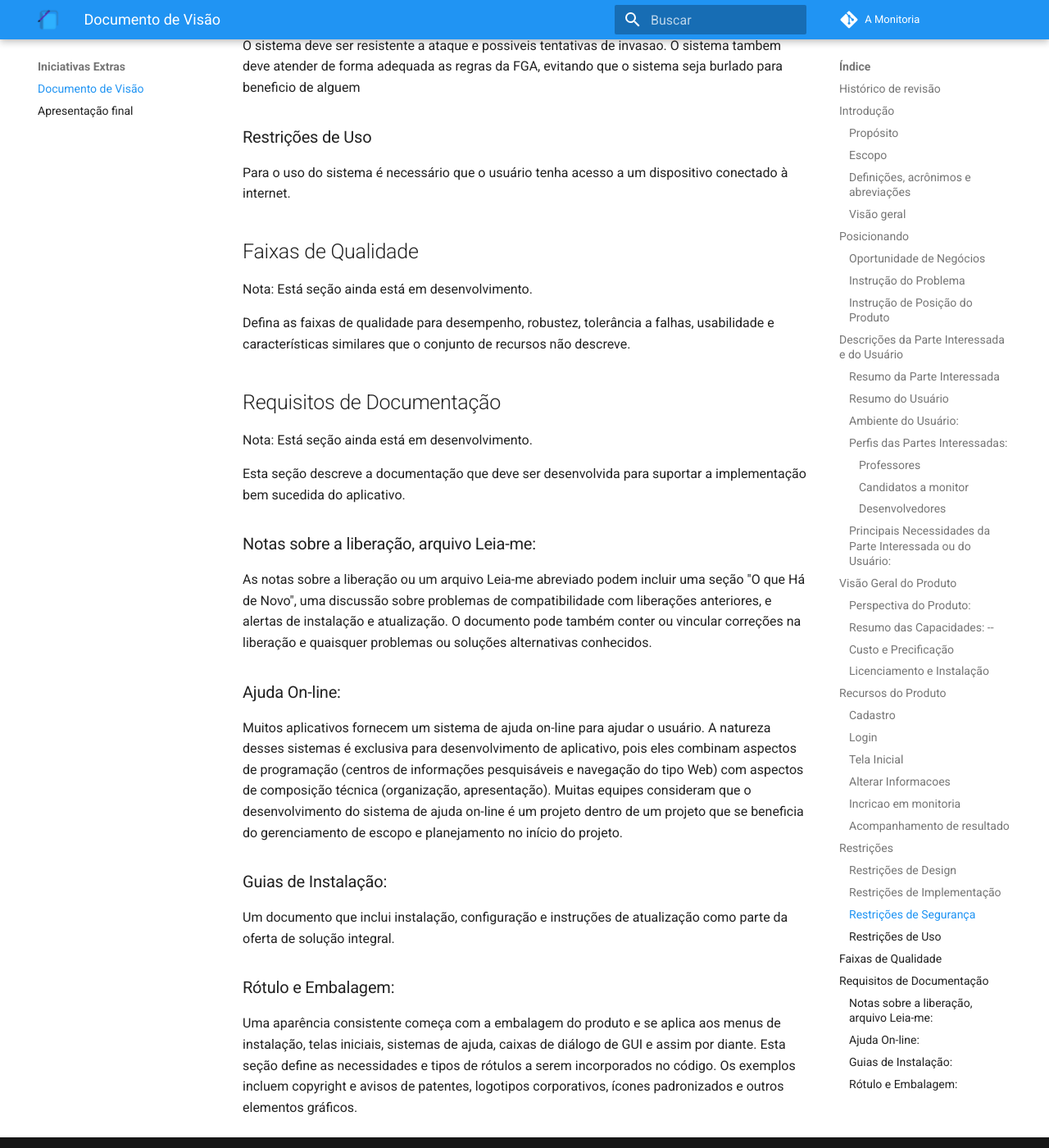
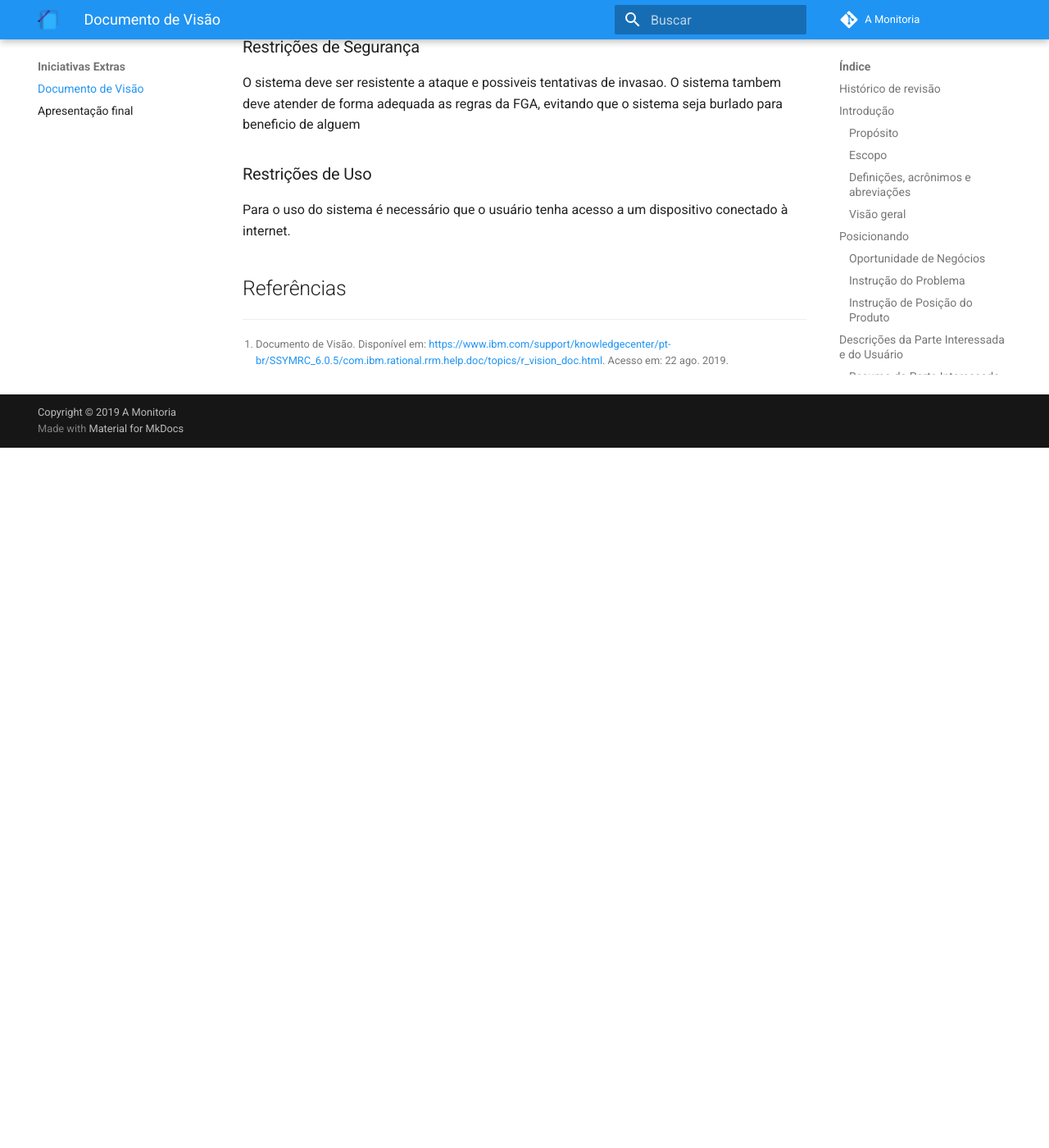
Before and after one commit to 2019-2-arquitetura-desenho/wiki, an MkDocs documentation site: the page built from docs/extras/documento_visao.md, in a window 1280 px wide and 1400 px high, scrolled down 7289 px. Shown: the whole window at 82% size. Built offline with MkDocs 1.6.1 and Material for MkDocs 9.7.7, drawn with Linux system fonts in a browser that asks for light colours; comment, search, counter and statistics services are not loaded; old or Windows-style settings are respelled for this version of MkDocs; after the commit the page ends 7835 px from its top, so only the background shows below that; some of the changed text lies outside the part shown.

Commit message:
Adding references

```diff
--- a/docs/extras/documento_visao.md
+++ b/docs/extras/documento_visao.md
@@ -6,6 +6,7 @@
 |:----:|:------:|:---------:|:--------:|
 | 22/08/19 | 0.1 | Adição do template | [Lieverton Silva](https://github.com/lievertom) e  [Welison Regis](https://github.com/WelisonR) |
 | 22/08/19 | 0.2 | Desenvolvimento do template | [Andre Pinto](https://github.com/andrelucax) e  [Leonardo Medeiros](https://github.com/leomedeiros1) |
+| 19/11/19 | 0.3 | Adicao das referencias | [Andre Pinto](https://github.com/andrelucax) e  [Leonardo Medeiros](https://github.com/leomedeiros1) |
 
 ## Introdução
 
@@ -169,23 +170,6 @@ O sistema deve ser resistente a ataque e possiveis tentativas de invasao. O sist
 ### Restrições de Uso
 Para o uso do sistema é necessário que o usuário tenha acesso a um dispositivo conectado à internet.
 
+## Referências
 
-## Faixas de Qualidade
-
- Nota: Está seção ainda está em desenvolvimento.
-
-Defina as faixas de qualidade para desempenho, robustez, tolerância a falhas, usabilidade e características similares que o conjunto de recursos não descreve.
-
-## Requisitos de Documentação
-
- Nota: Está seção ainda está em desenvolvimento.
-
-Esta seção descreve a documentação que deve ser desenvolvida para suportar a implementação bem sucedida do aplicativo.
-### Notas sobre a liberação, arquivo Leia-me:
-As notas sobre a liberação ou um arquivo Leia-me abreviado podem incluir uma seção "O que Há de Novo", uma discussão sobre problemas de compatibilidade com liberações anteriores, e alertas de instalação e atualização. O documento pode também conter ou vincular correções na liberação e quaisquer problemas ou soluções alternativas conhecidos.
-### Ajuda On-line:
-Muitos aplicativos fornecem um sistema de ajuda on-line para ajudar o usuário. A natureza desses sistemas é exclusiva para desenvolvimento de aplicativo, pois eles combinam aspectos de programação (centros de informações pesquisáveis e navegação do tipo Web) com aspectos de composição técnica (organização, apresentação). Muitas equipes consideram que o desenvolvimento do sistema de ajuda on-line é um projeto dentro de um projeto que se beneficia do gerenciamento de escopo e planejamento no início do projeto.
-### Guias de Instalação:
-Um documento que inclui instalação, configuração e instruções de atualização como parte da oferta de solução integral.
-### Rótulo e Embalagem:
-Uma aparência consistente começa com a embalagem do produto e se aplica aos menus de instalação, telas iniciais, sistemas de ajuda, caixas de diálogo de GUI e assim por diante. Esta seção define as necessidades e tipos de rótulos a serem incorporados no código. Os exemplos incluem copyright e avisos de patentes, logotipos corporativos, ícones padronizados e outros elementos gráficos.
+[^1]: Documento de Visão. Disponível em: https://www.ibm.com/support/knowledgecenter/pt-br/SSYMRC_6.0.5/com.ibm.rational.rrm.help.doc/topics/r_vision_doc.html. Acesso em: 22 ago. 2019.
```
